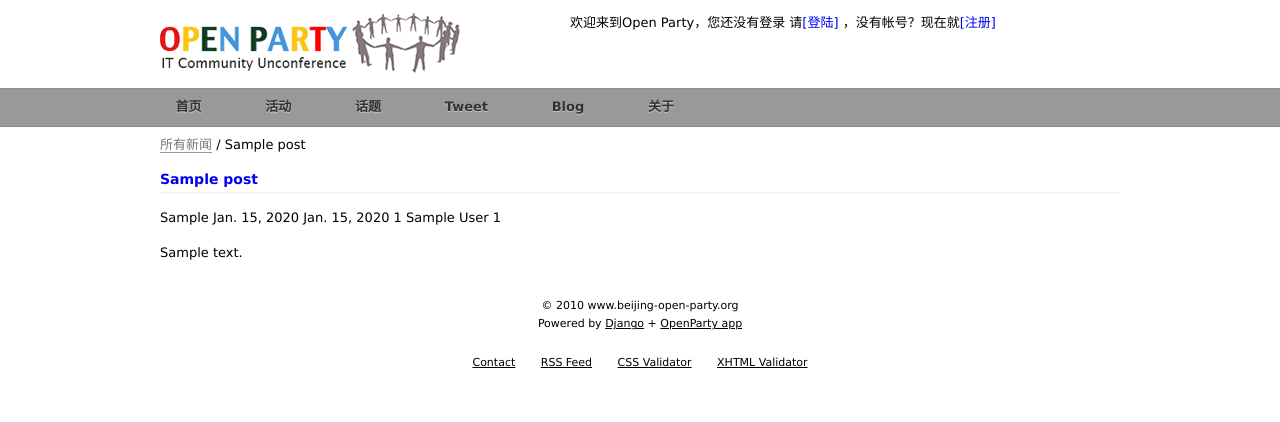
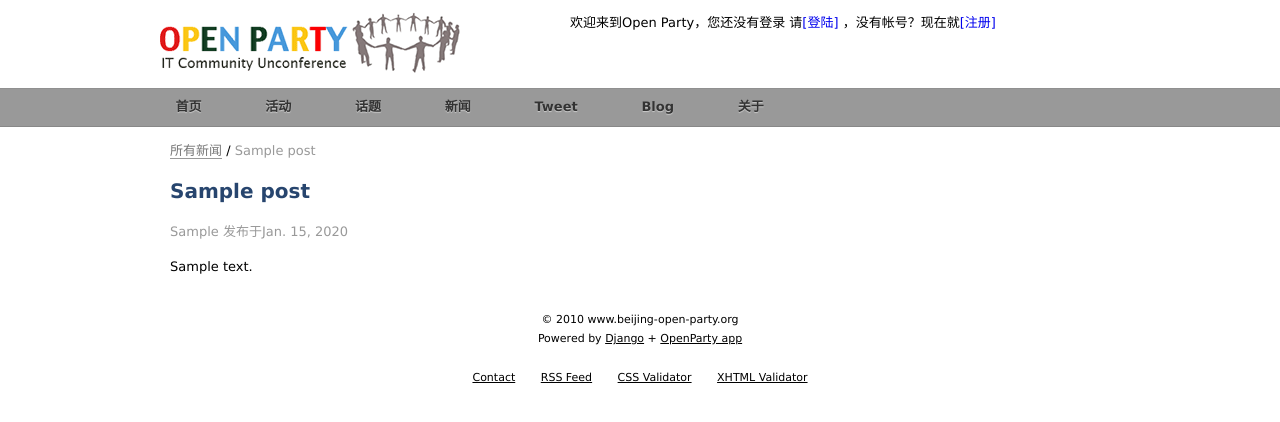
Before and after one commit to openparty/openparty, a Django app: template templates/core/post.html in a window 1280 px wide. Shown: the top 422 px of the page. Run offline with Django 3.2, Linux system fonts and the light colour scheme; the template is opened without the code that fills it: most values are stand-ins (such as "Sample title", 1, 10 or a date in 2020).

Commit message:
给Post列表增加了分页，增加了新闻的tab。给Post/新闻基本的样式。
git-svn-id: https://openparty.googlecode.com/svn/trunk/openparty@238 675f3c5f-904a-0410-84ce-8d0eee00fd03

```diff
--- a/apps/core/models/post.py
+++ b/apps/core/models/post.py
@@ -18,7 +18,7 @@ class Post(models.Model):
     status = models.IntegerField(blank=False, null=False, default=0) #post_status, 'open' -> 10
     post_name = models.CharField(u'短名称(引用url)', blank=True, max_length=256) # post_name
     to_ping = models.CharField(u'Ping文章', blank=True, max_length=512) # to_ping
-    created_at = models.DateTimeField(u'创建时间', blank=False, null=False, auto_now_add=True) # post_date
+    created_at = models.DateTimeField(u'创建时间', blank=False, null=False, auto_now_add=False) # post_date
     modified_at = models.DateTimeField(u'更新时间', blank=False, null=False, auto_now=True) # post_modified
     guid = models.CharField(u'Canonical网址', blank=True, max_length=512) # guid
 
--- a/media/css/openparty.css
+++ b/media/css/openparty.css
@@ -55,6 +55,21 @@ form p {
 }
 .messages .success a {
   color:#264409;
+}
+/* pagination */
+.pagination {
+  margin: 1em 0;
+  padding-top: 1em 0;
+}
+.pagination .prev {
+  padding-right: 1em;
+}
+.pagination .next {
+  padding-left: 1em;
+}
+.pagination a:link,
+.pagination a:visited {
+  color: black;
 }
 /* may be commons */
 .wide p {
@@ -418,7 +433,7 @@ dl.pair {
 }
 
 .bread-crumb {
-  margin: 0.5em 0 !important;
+  margin: 1em 0 0.5em 0!important;
 }
   .bread-crumb a:link,
   .bread-crumb a:visited {
@@ -729,3 +744,45 @@ dl.pair {
     color: black;
     font-size: 45px;
   }
+.post,
+.posts {}
+  .post-title {
+    color: #999;
+  }
+  .post .post-title {
+    font-size: 20px;
+    font-weight: bold;
+    border: none;
+  }
+  .posts .post .post-title {
+    font-size: 14px;
+    font-weight: normal;
+  }
+    .post .post-title a:link,
+    .post .post-title a:visited {
+      color: #27456E;
+      margin: 0.5em 0;
+    }
+    .posts .post-title a:link,
+    .posts .post-title a:visited {
+      color: #27456E;
+    }
+  .post .meta {
+    color: #999;
+  }
+    .post .created-by,
+    .post .guid,
+    .post .author,
+    .post .modified-at,
+    .post .comment-count {
+      display: none;
+    }
+  .posts .meta {
+    font-size: 12px;
+  }
+    .posts span.meta:before {
+      content: '(';
+    }
+    .posts span.meta:after {
+      content: ')';
+    }
--- a/templates/base.html
+++ b/templates/base.html
@@ -54,24 +54,13 @@
         <div class="navigator-wrap">
             <div class="navigator container_16">
                 <ul class="main-navigator grid_16">
-                    <li>
-                        <a {%  if tab == "index" %}class="active"{%  endif %}  href="/">首页</a>
-                    </li>
-                    <li>
-                    <a {%  if tab == "event" %}class="active"{%  endif %}  href="{% url event_list %}">活动</a>
-                    </li>
-                    <li>
-                    <a {%  if tab == "topic" %}class="active"{%  endif %}  href="{% url topic_list %}">话题</a>
-                    </li>
-                    <li>
-                        <a {%  if tab == "tweet" %}class="active"{%  endif %}  href="/tweets">Tweet</a>
-                    </li>
-                    <li>
-                        <a {%  if tab == "blog" %}class="active"{%  endif %}  href="http://blog.beijing-open-party.org">Blog</a>
-                    </li>
-                    <li>
-                    <a {%  if tab == "about" %}class="active"{%  endif %}  href="{% url about %}">关于</a>
-                    </li>
+                    <li><a {%  if tab == "index" %}class="active"{%  endif %}  href="/">首页</a></li>
+                    <li><a {%  if tab == "event" %}class="active"{%  endif %}  href="{% url event_list %}">活动</a></li>
+                    <li><a {%  if tab == "topic" %}class="active"{%  endif %}  href="{% url topic_list %}">话题</a></li>
+                    <li><a {%  if tab == "post" %}class="active"{%  endif %}  href="{% url list_post %}">新闻</a></li>
+                    <li><a {%  if tab == "tweet" %}class="active"{%  endif %}  href="/tweets">Tweet</a></li>
+                    <li><a {%  if tab == "blog" %}class="active"{%  endif %}  href="http://blog.beijing-open-party.org">Blog</a></li>
+                    <li><a {%  if tab == "about" %}class="active"{%  endif %}  href="{% url about %}">关于</a></li>
                 </ul>
                 <div class="clear">
                 </div>
--- a/templates/core/post.html
+++ b/templates/core/post.html
@@ -3,14 +3,15 @@
 {% block content %}
   <div id="content" class="content">
     <div class="container_16">
-      <p class="bread-crumb"><a href='{% url list_post %}'>所有新闻</a> / {{ post.title }}</p>
+      <div class="grid_10">
+        <p class="bread-crumb"><a href='{% url list_post %}'>所有新闻</a> / <span class="post-title">{{ post.title }}</span></p>
         <div class="post">
           <h2 class="post-title post-title_{{ post.style_seed }}">
             <a href="{% url view_post_by_name name=post.post_name %}">{{ post.title }}</a>
           </h2>
           <p class="meta">
             <span class='to-ping'>{{ post.to_ping }}</span>
-          <span class='created-at'>{{ post.created_at|date }}</span>
+            发布于<span class='created-at'>{{ post.created_at|date }}</span>
             <span class='modified-at'>{{ post.modified_at|date }}</span>
             <span class='guid'>{{ post.guid }}</span>
             <span class='author'>{{ post.author }}</span>
@@ -21,5 +22,6 @@
         </div>
       </div>
     </div>
+  </div>
 
 {% endblock %}
```
Also changed, not shown: apps/core/views.py (+18 -2 lines), templates/core/list_post.html (+4 -5 lines), templates/pagination.html (added, +15 -0 lines), apps/core/migrations/0005_auto__chg_field_post_created_at.py (added). Lines whose indentation alone changed are shown as unchanged.
